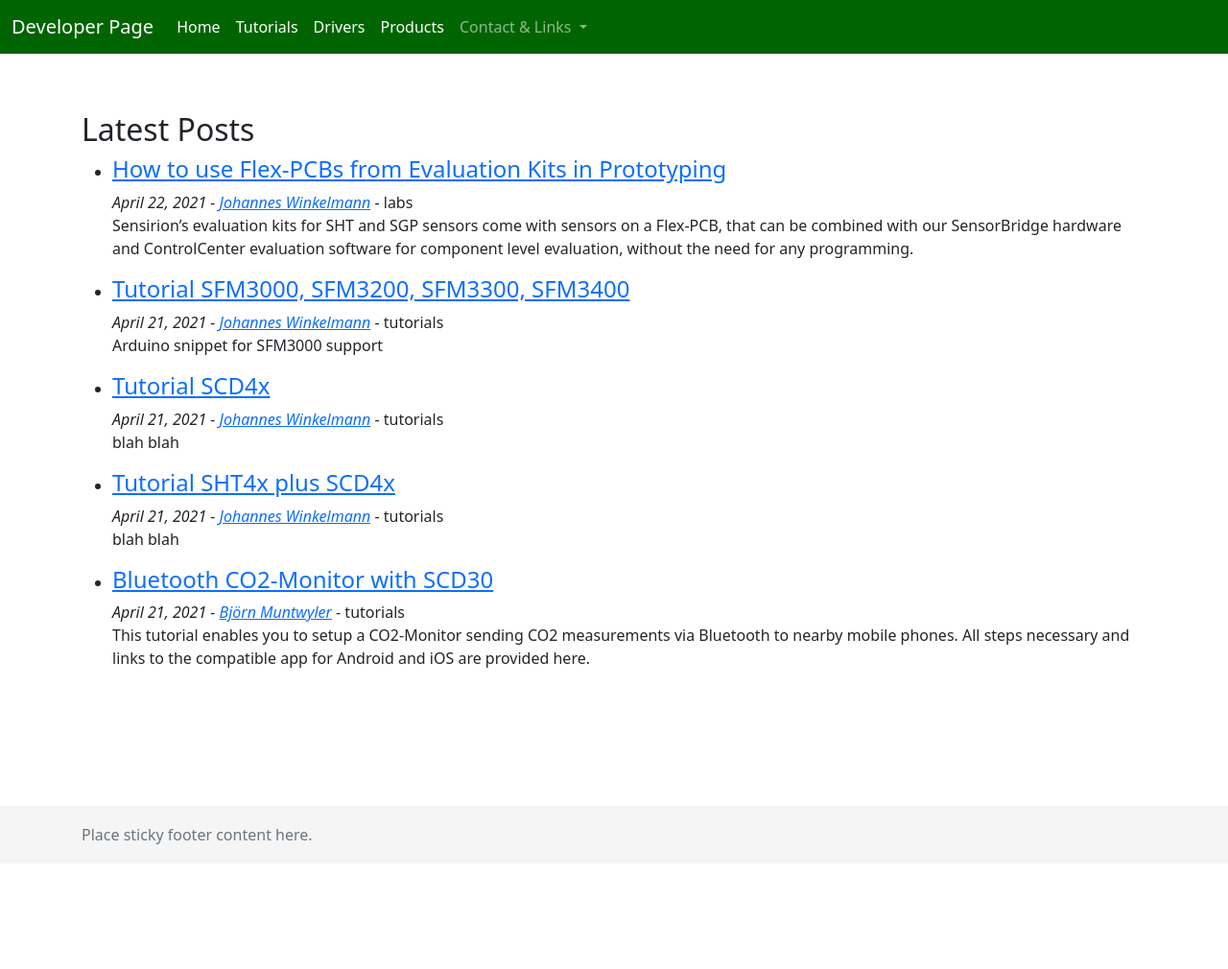
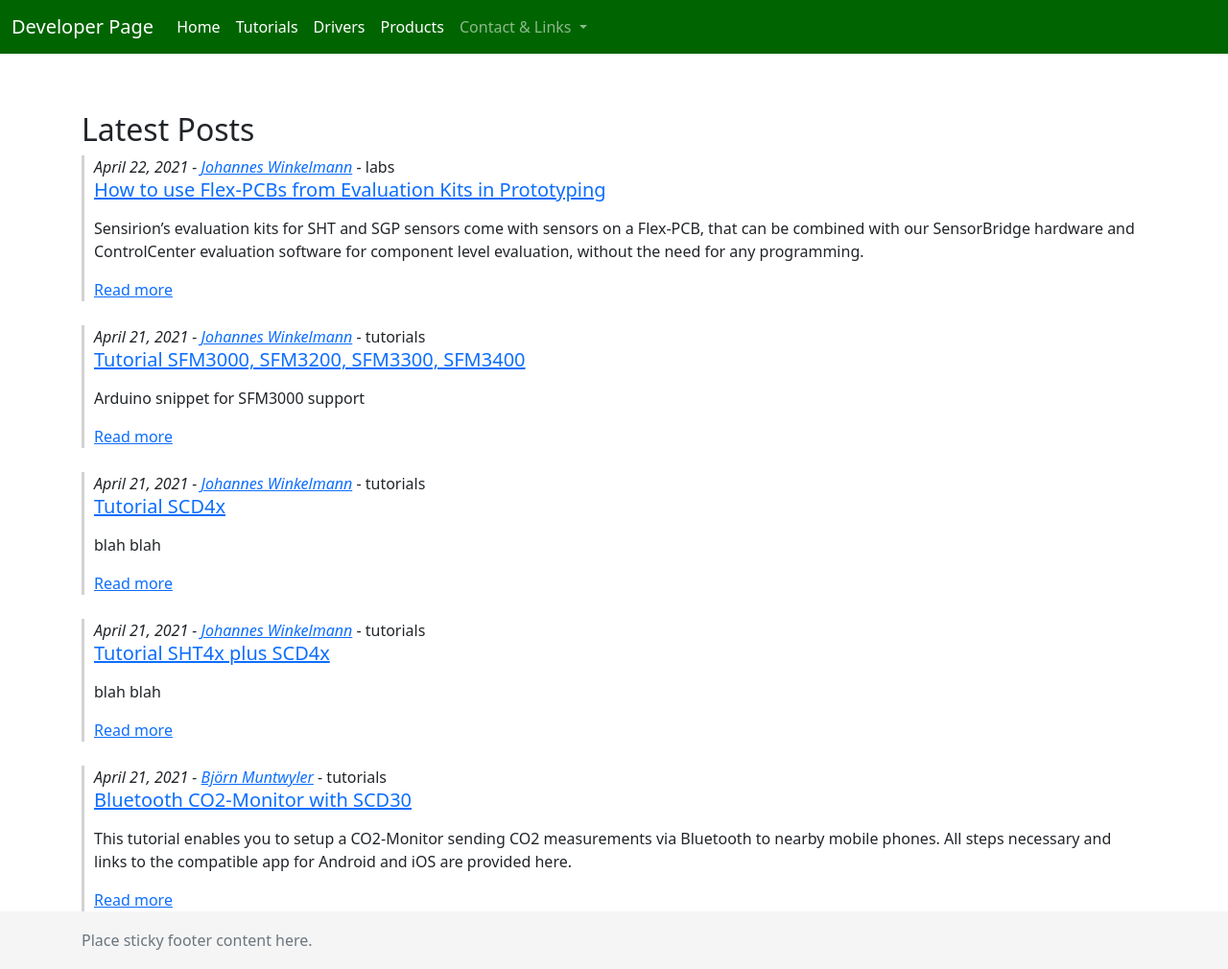
Before and after one commit to winkj/tutorials, a Jekyll site: the page built from index.html, in a window 1280 px wide. Shown: the whole page at 96% size. Built offline with Jekyll 4.4.1, drawn with Linux system fonts in a browser that asks for light colours; nearby versions of some CDN libraries; before the commit the page ends 900 px from its top, so only the background shows below that.

Commit message:
Reformat posts on front page

```diff
--- a/assets/css/custom.css
+++ b/assets/css/custom.css
@@ -1,6 +1,19 @@
   /* Modify the backgorund color */
 .navbar-custom {
   background-color: darkgreen;
+}
+
+
+.post-list {
+  margin: 0;
+  padding: 0;
+  list-style-type: none;
+}
+
+.lborder {
+  border-left: 3px solid lightgray;
+  padding-left: 10px;
+  margin-bottom: 25px;
 }
 
 
--- a/index.html
+++ b/index.html
@@ -3,15 +3,20 @@ layout: default
 ---
 <h2>Latest Posts</h2>
 
-<ul>
+<ul class="post-list">
   {% for post in site.posts limit:site.data.dev_config.frontpage_post_count %}
-    <li>
-      <h4><a href="{{ site.baseurl }}{{ post.url }}">{{ post.title }}</a></h4>
+    <li class="lborder">
+
       <i>{{ post.date | date: '%B %d, %Y'}} - {% include author_full_name.html author=post.author %}</i>
       - {% for cat in post.categories %}
         {{cat}}
       {% endfor %}
-      {{ post.excerpt }}
+      <div><h5><a href="{{ site.baseurl }}{{ post.url }}">{{ post.title }}</a></h5></div>
+
+      <p>{{ post.excerpt }}
+        <a class="moveup" href="{{ site.baseurl }}{{ post.url }}">Read more</a>
+      </p>
+
     </li>
   {% endfor %}
 </ul>
```
